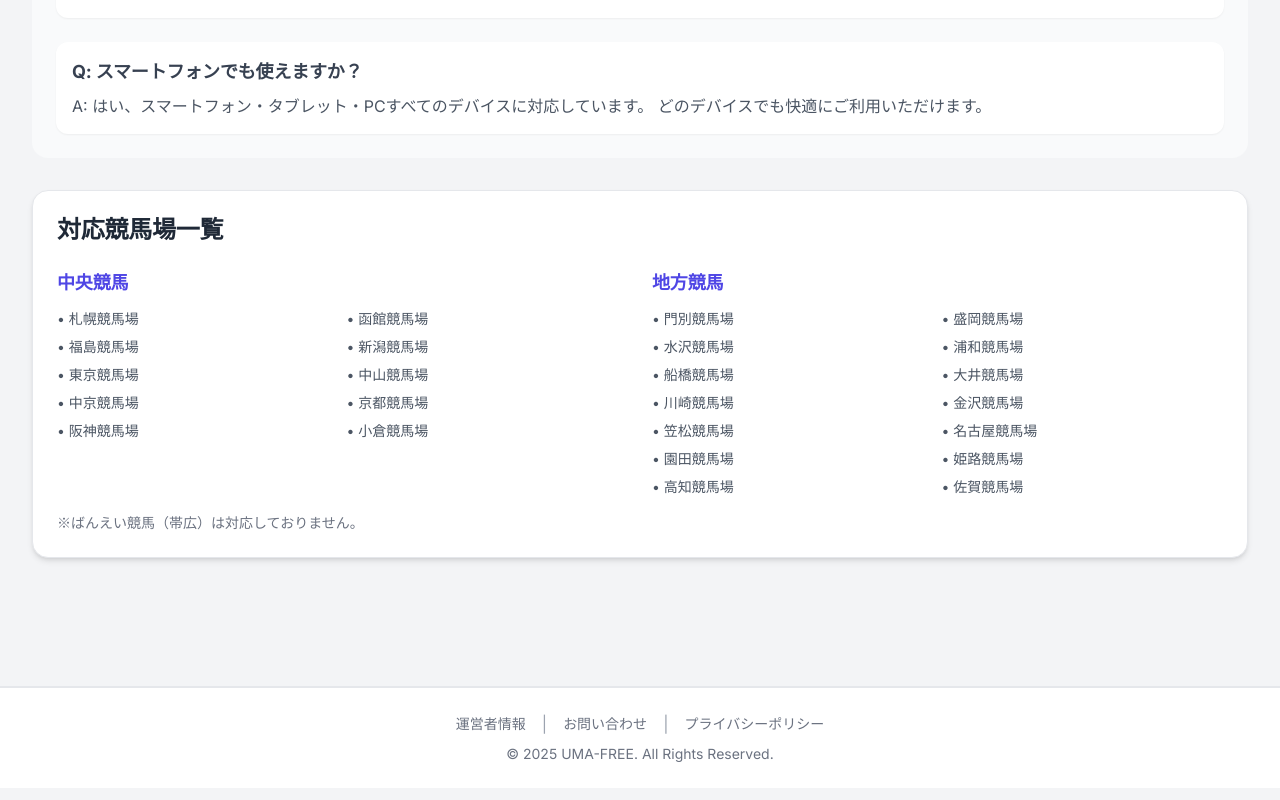
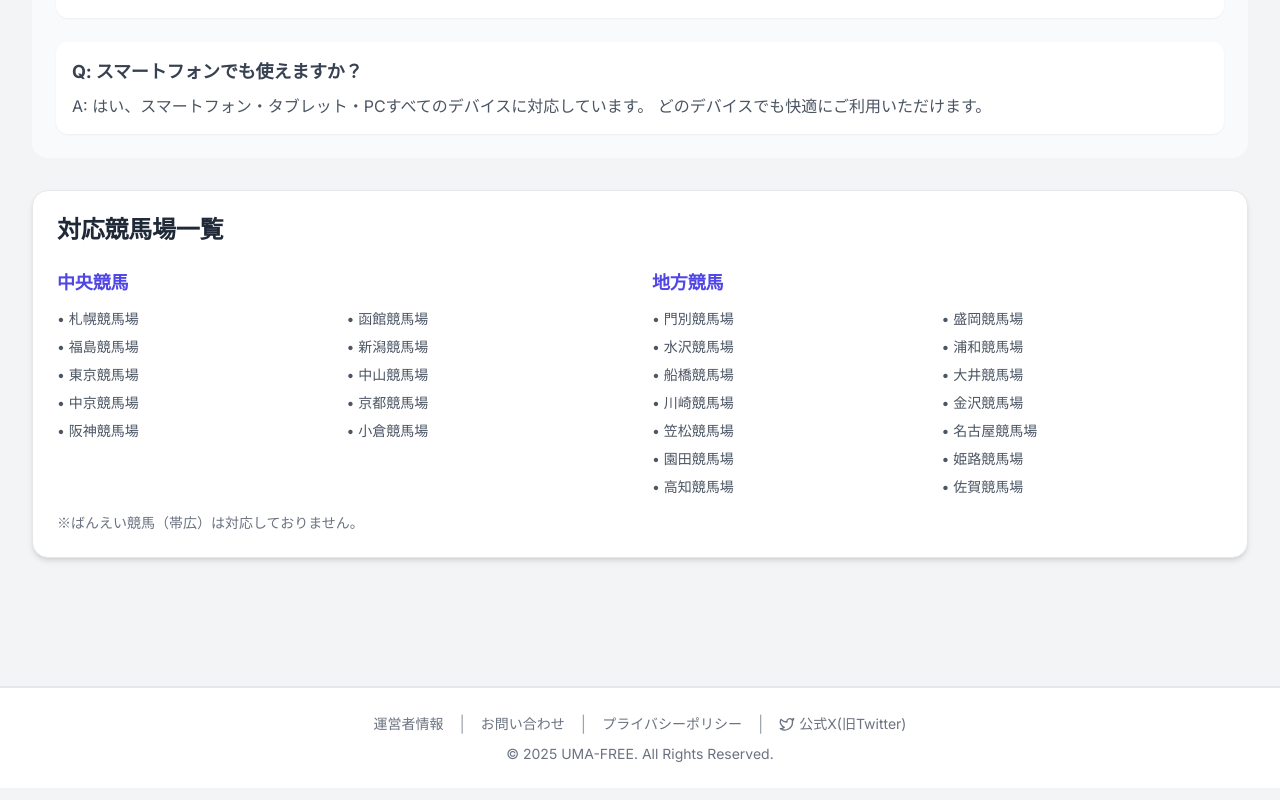
Before and after one commit to umazkym/keiba_site_v1, a Next.js app in the folder frontend/: page / in a window 1280 px wide. Shown: the part 1807-2607 px from the top of the page. Built offline with nearby package versions, Linux system fonts and the light colour scheme; no server answers.

Commit message:
no message

```diff
--- a/frontend/components/Footer.tsx
+++ b/frontend/components/Footer.tsx
@@ -1,4 +1,5 @@
 import Link from 'next/link';
+import { TwitterIcon } from 'lucide-react'; // ★★★ この行を追加 ★★★
 
 export const Footer = () => {
     return (
@@ -17,6 +18,19 @@ export const Footer = () => {
                     <Link href="/privacy" className="text-sm text-muted hover:text-primary hover:underline">
                         プライバシーポリシー
                     </Link>
+                    {/* ▼▼▼▼▼ ここから追加 ▼▼▼▼▼ */}
+                    <span className="hidden sm:block text-gray-400">|</span>
+                    <Link
+                        href="https://x.com/umafree_ai"
+                        target="_blank"
+                        rel="noopener noreferrer"
+                        className="text-sm text-muted hover:text-primary hover:underline flex items-center gap-1"
+                        aria-label="公式Xアカウント"
+                    >
+                        <TwitterIcon className="w-4 h-4" />
+                        <span>公式X(旧Twitter)</span>
+                    </Link>
+                    {/* ▲▲▲▲▲ ここまで追加 ▲▲▲▲▲ */}
                 </div>
                 <p className="text-sm text-muted">
                     &copy; {new Date().getFullYear()} UMA-FREE. All Rights Reserved.
```
Also changed, not shown: 1 other file (tests, documents, lock files or other folders).
